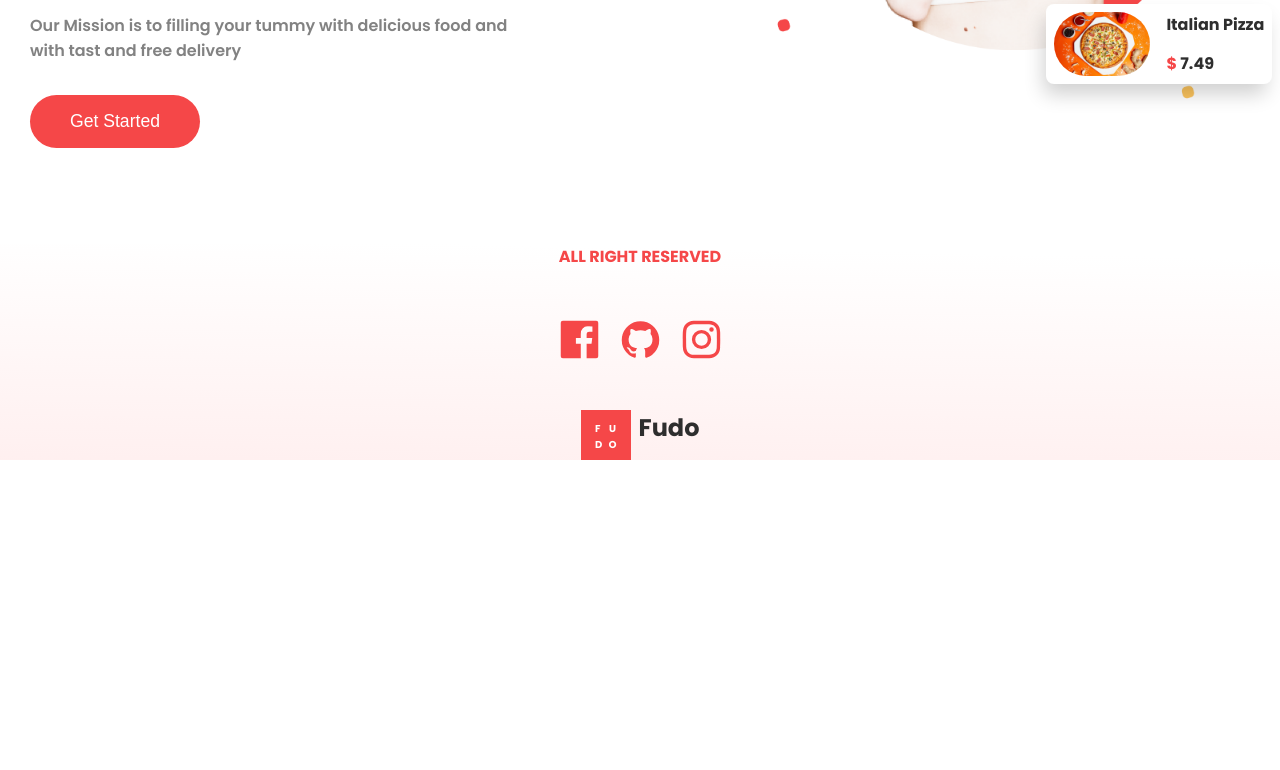
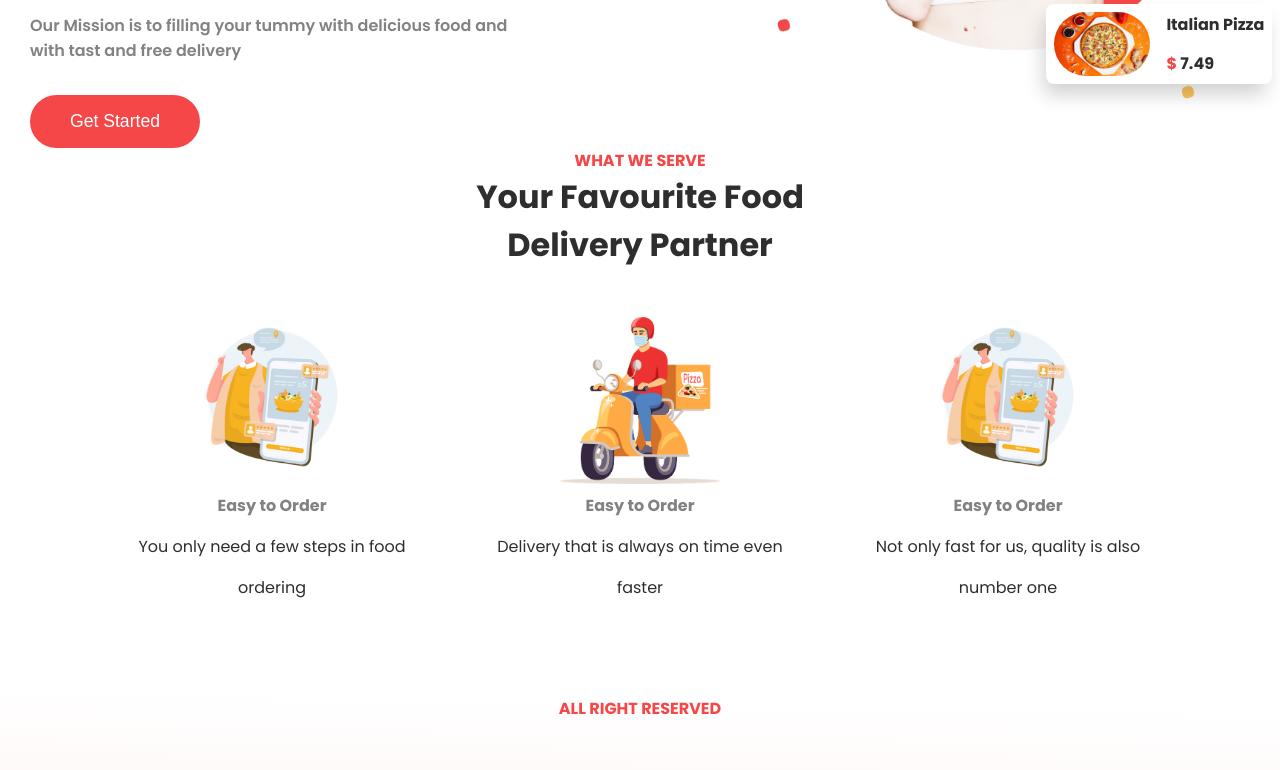
Before and after one commit to mervebilgin/FoodDeliveryWebsite, a Next.js app: page / in a window 1280 px wide. Shown: the part 530-1300 px from the top of the page. Before the commit the page ends 990 px from the top, so only its background shows below. Built offline with nearby package versions, Linux system fonts and the light colour scheme.

Commit message:
Create services section

```diff
--- /dev/null
+++ b/components/Services.jsx
@@ -0,0 +1,54 @@
+import Image from 'next/image'
+import css from '../styles/Services.module.css'
+import s1 from '../assets/s1.png'
+import s2 from '../assets/s2.png'
+import s3 from '../assets/s3.png'
+
+export default function Services() {
+    return(
+        <>
+        <div className={css.heading}>
+            <span>WHAT WE SERVE</span>
+            <span>Your Favourite Food</span>
+            <span>Delivery Partner</span>
+        </div>
+
+        {/* features */}
+        <div className={css.services}>
+            <div className={css.feature}>
+
+                <div className={css.ImageWrapper}>
+                    <Image src={s1} alt="" objectFit='cover'
+                    layout='intrinsic' />
+                </div>
+
+                <span>Easy to Order</span>
+                <span>You only need a few steps in food</span>
+                <span>ordering</span>
+
+            </div>
+            <div className={css.feature}>
+                <div className={css.ImageWrapper}>
+                    <Image src={s2} alt="" objectFit='cover'
+                    layout='intrinsic' />
+                </div>
+
+                <span>Easy to Order</span>
+                <span>Delivery that is always on time even</span>
+                <span>faster</span>
+
+            </div>
+            <div className={css.feature}>
+                <div className={css.ImageWrapper}>
+                    <Image src={s1} alt="" objectFit='cover'
+                    layout='intrinsic' />
+                </div>
+
+                <span>Easy to Order</span>
+                <span>Not only fast for us, quality is also</span>
+                <span> number one</span>
+            </div>
+        </div>
+        </>
+    )
+};
--- a/pages/index.js
+++ b/pages/index.js
@@ -2,6 +2,7 @@
 import Layout from "../components/Layout";
 import Hero from "../components/Hero";
 import css from '../styles/Home.module.css'
+import Services from "../components/Services";
 
 export default function Home() {
   return (
@@ -16,6 +17,7 @@
         {/* body */}
         <main>
           <Hero/>
+          <Services/>
         </main>
       </div>
     </Layout>
--- /dev/null
+++ b/styles/Services.module.css
@@ -0,0 +1,50 @@
+.heading {
+    display: flex;
+    flex-direction: column;
+    font-weight: bold;
+    justify-content: center;
+    align-items: center;
+}
+
+.heading>:nth-child(1) {
+    color: var(--themeRed);
+    font-size: 1rem;
+}
+
+.heading>:nth-child(2), .heading>:nth-child(3) {
+    font-size: 2rem;
+}
+
+.services {
+    display: flex;
+    margin-top: 3rem;
+    gap: 3rem;
+    align-items: center;
+    justify-content: center;
+}
+
+.feature {
+    display: flex;
+    flex-direction: column;
+    align-items: center;
+    justify-content: center;
+    gap: 1rem;
+}
+
+.ImageWrapper {
+    width: 10rem;
+    height: 10rem;
+}
+
+.feature>:nth-child(2) {
+    font-weight: bold;
+
+
+}
+
+.feature>:nth-child(2) {
+    color: var(--gray);
+    word-wrap: break-word;
+    width: 20rem;
+    text-align: center;
+}
```
